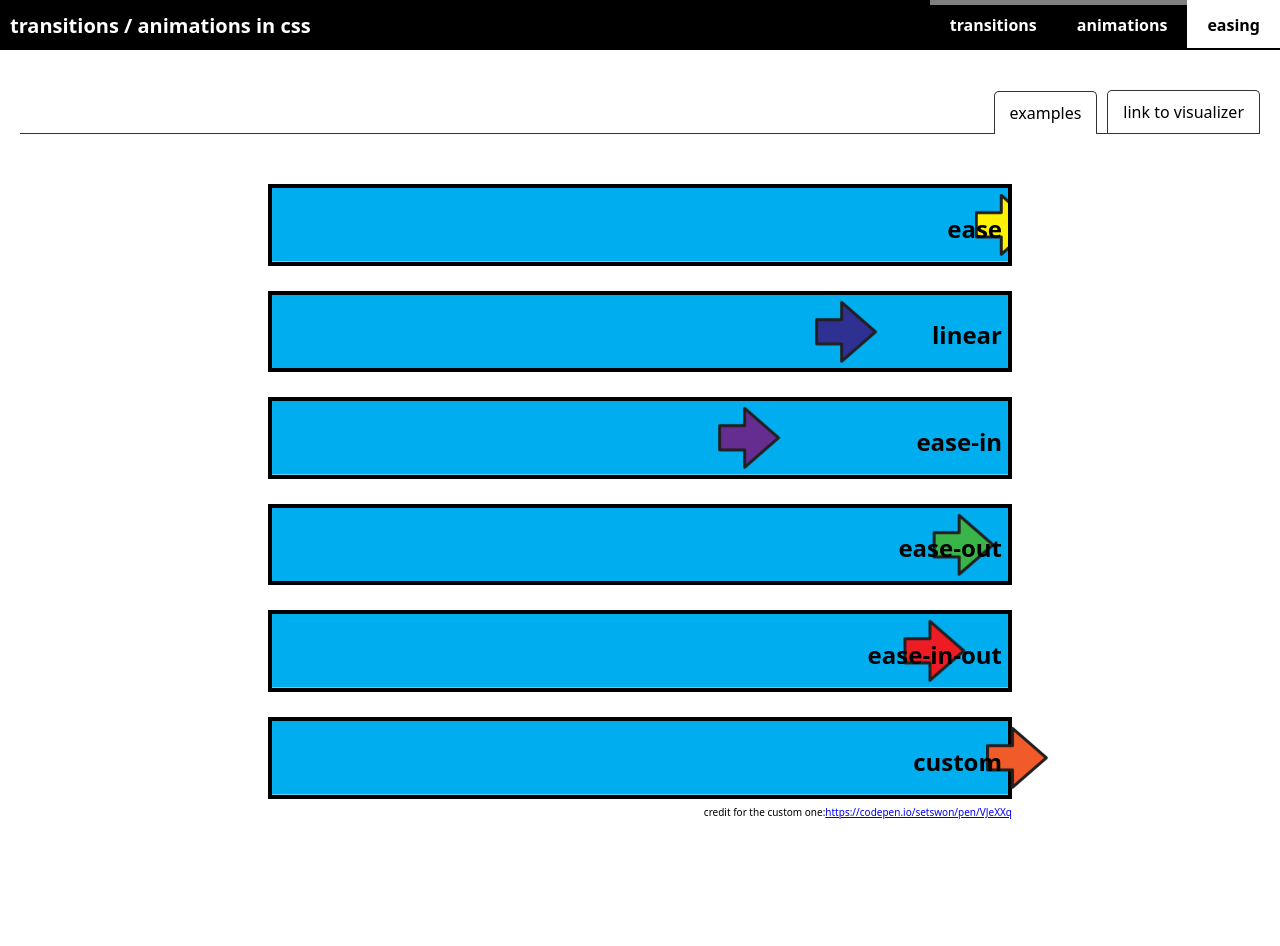
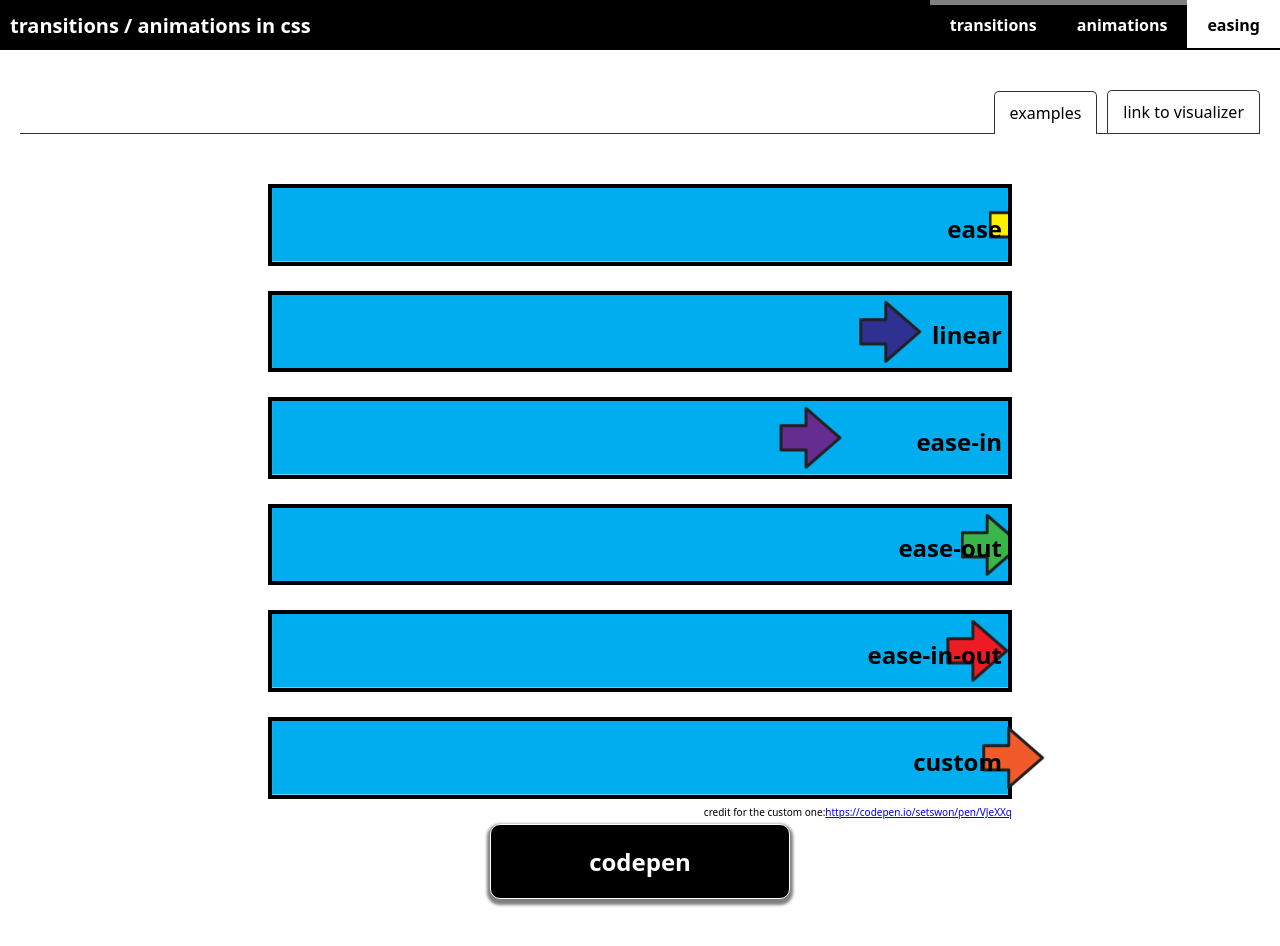
Before and after one commit to warpedpuppy/css-presentation, a React (Create React App) app: page /easing in a window 1280 px wide. Shown: the top 946 px of the page. Before the commit the page ends 874 px from the top, so only its background shows below. Built offline with nearby package versions, Linux system fonts and the light colour scheme.

Commit message:
added link to easing codepen

```diff
--- a/src/components/easing/Easing.js
+++ b/src/components/easing/Easing.js
@@ -79,6 +79,17 @@ function Examples() {
           </a>
         </div>
       </div>
+	  <button
+            onClick={() =>
+              window.open(
+                "https://codepen.io/warpedpuppy/pen/OJoGLMR",
+                "_blank"
+              )
+            }
+            class="big-button"
+          >
+            codepen
+          </button>
     </section>
   );
 }
```
